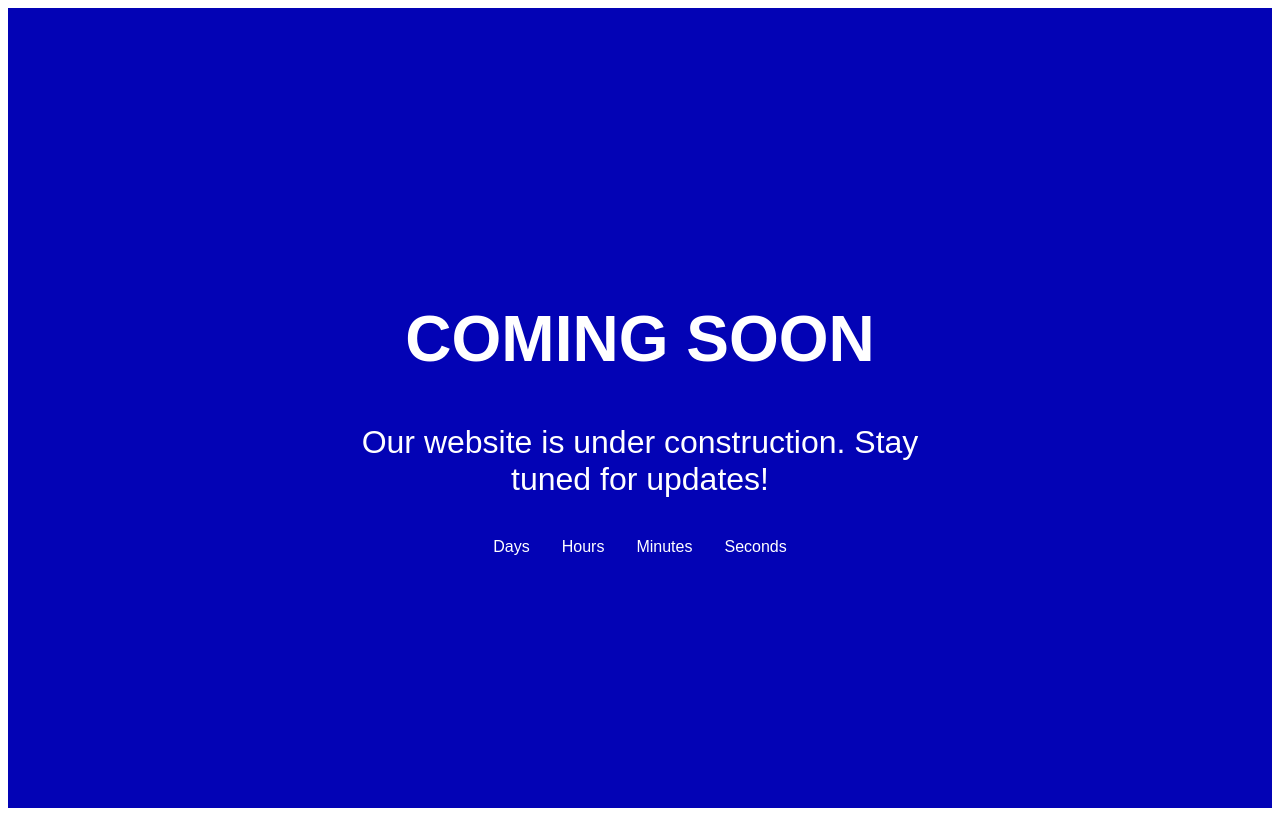
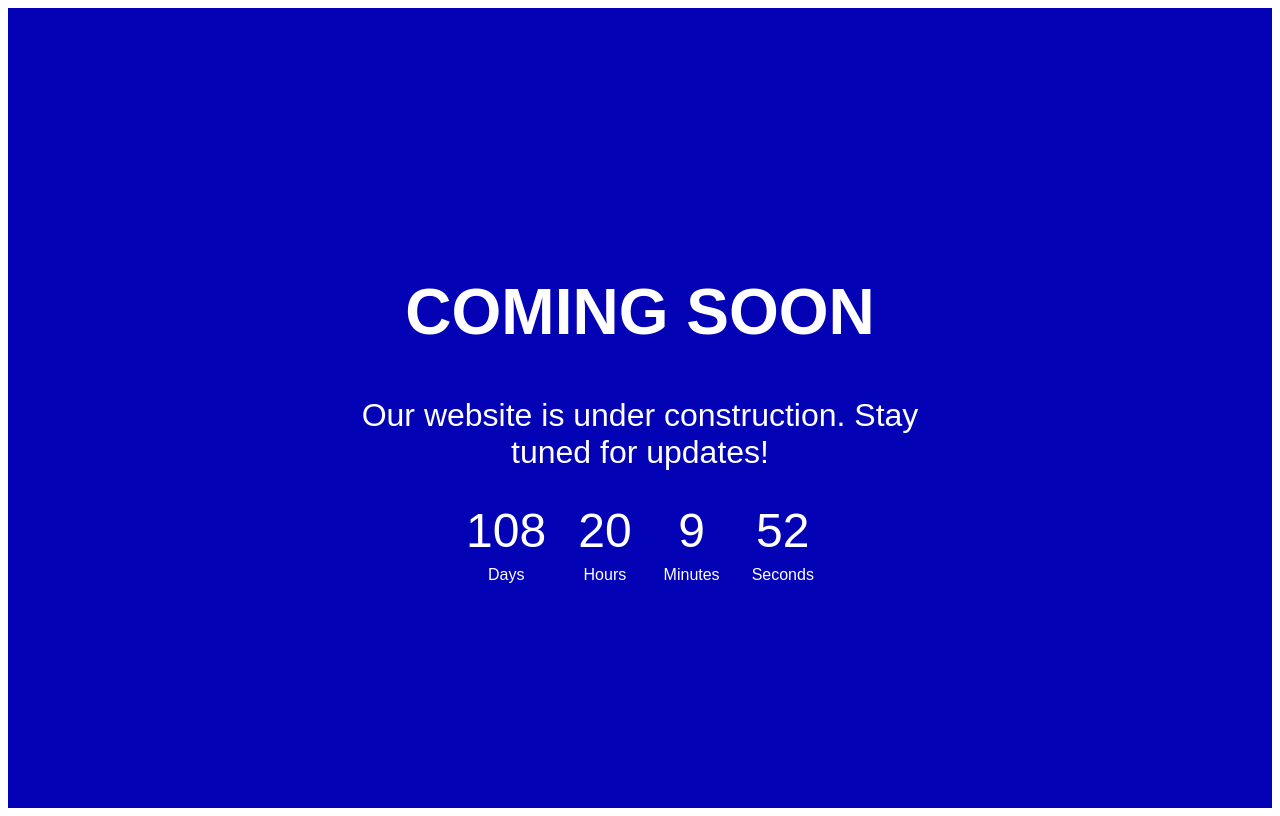
Before and after one commit to mhaemnn/kalkulator, a plain HTML site: page index.html in a window 1280 px wide. Drawn offline with Linux system fonts and the light colour scheme; the site is published under a folder, as on GitHub Pages, so addresses that start at the root find nothing.

Commit message:
push file and folder

```diff
--- a/index.html
+++ b/index.html
@@ -31,6 +31,6 @@
       </div>
     </div>
 
-    <script src="/src/js/sctipt.js"></script>
+    <script src="src/js/sctipt.js"></script>
   </body>
 </html>
```
